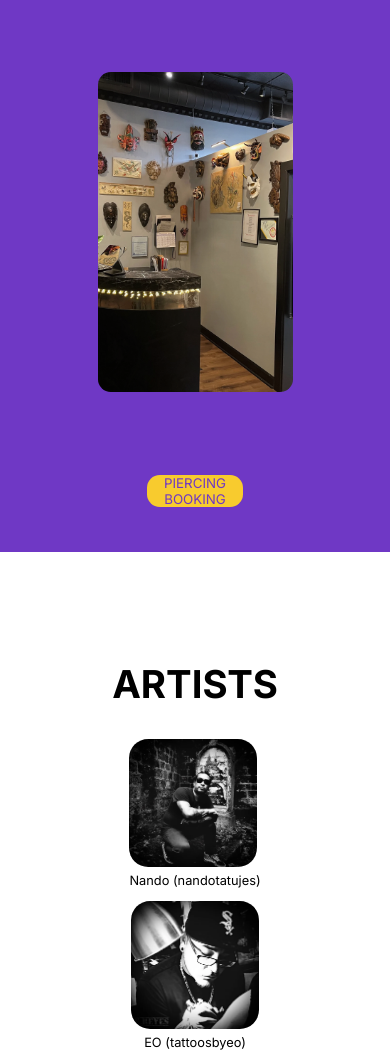
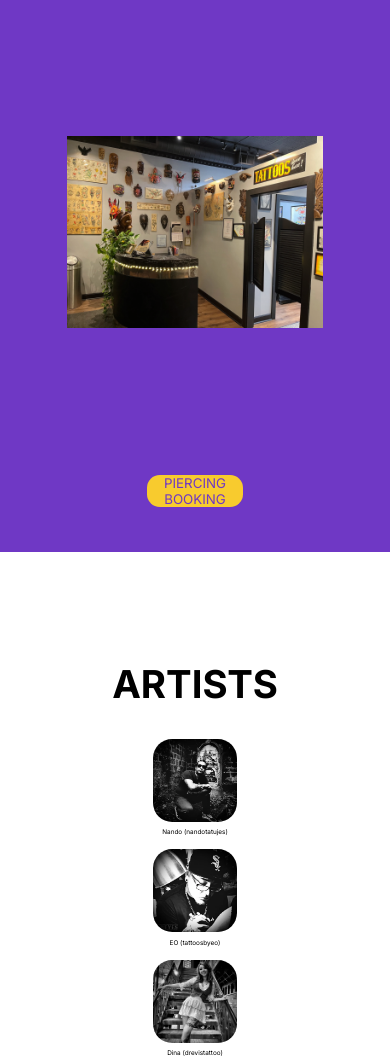
Before and after one commit to hakimmurphy/003, a plain HTML site: page index.html in a window 390 px wide. Shown: the part 600-1660 px from the top of the page. Drawn offline with Linux system fonts and the light colour scheme.

Commit message:
Updated CSS file

```diff
--- a/styles2.css
+++ b/styles2.css
@@ -76,13 +76,12 @@ html {
     width: 100%;
     height: 100rem;
     /* padding: 5rem 0; */
-
     margin-bottom: 2rem;
 }
 
 .section-3-container {
     width: 100%;
-    height: 100rem;
+    height: 100%;
     background-color: var(--primary-color);
     position: relative;
     display: flex;
@@ -93,14 +92,15 @@ html {
 .slideshow {
     width: 100%;
     height: 100%;
-    top: 0;
+    flex-direction: column;
+    /* top: 0; */
 }
 
 .slideshow div {
     width: 60%;
     height: 60%;
     position: absolute;
-    background-size: cover;
+    background-size: contain;
     background-position: center;
     background-repeat: no-repeat;
     opacity: 0;
@@ -220,7 +220,17 @@ html {
 @media (max-width: 900px) {
     .slideshow div {
         width: 50%;
-        height: 50%;
+        height: 30%;
+    }
+
+    .artist-img {
+        width: 13rem;
+        height: 13rem;
+        border-radius: 3rem;
+    }
+
+    .artist-container p {
+        font-size: 1rem;
     }
 }
 
@@ -304,6 +314,11 @@ html {
         justify-content: center;
     }
 
+    .slideshow div {
+        margin: auto;
+        width: 100%;
+    }
+
     .btn-booking {
         margin-top: 7rem;
         margin-left: 0rem;
@@ -320,11 +335,15 @@ html {
     }
 
     .artists-images {
+        display: flex;
         flex-direction: column;
+        justify-content: center;
+        align-items: center;
     }
 
     .artist-container {
         padding-bottom: 2rem;
+        justify-content: center;
     }
 
     .footer {
```
